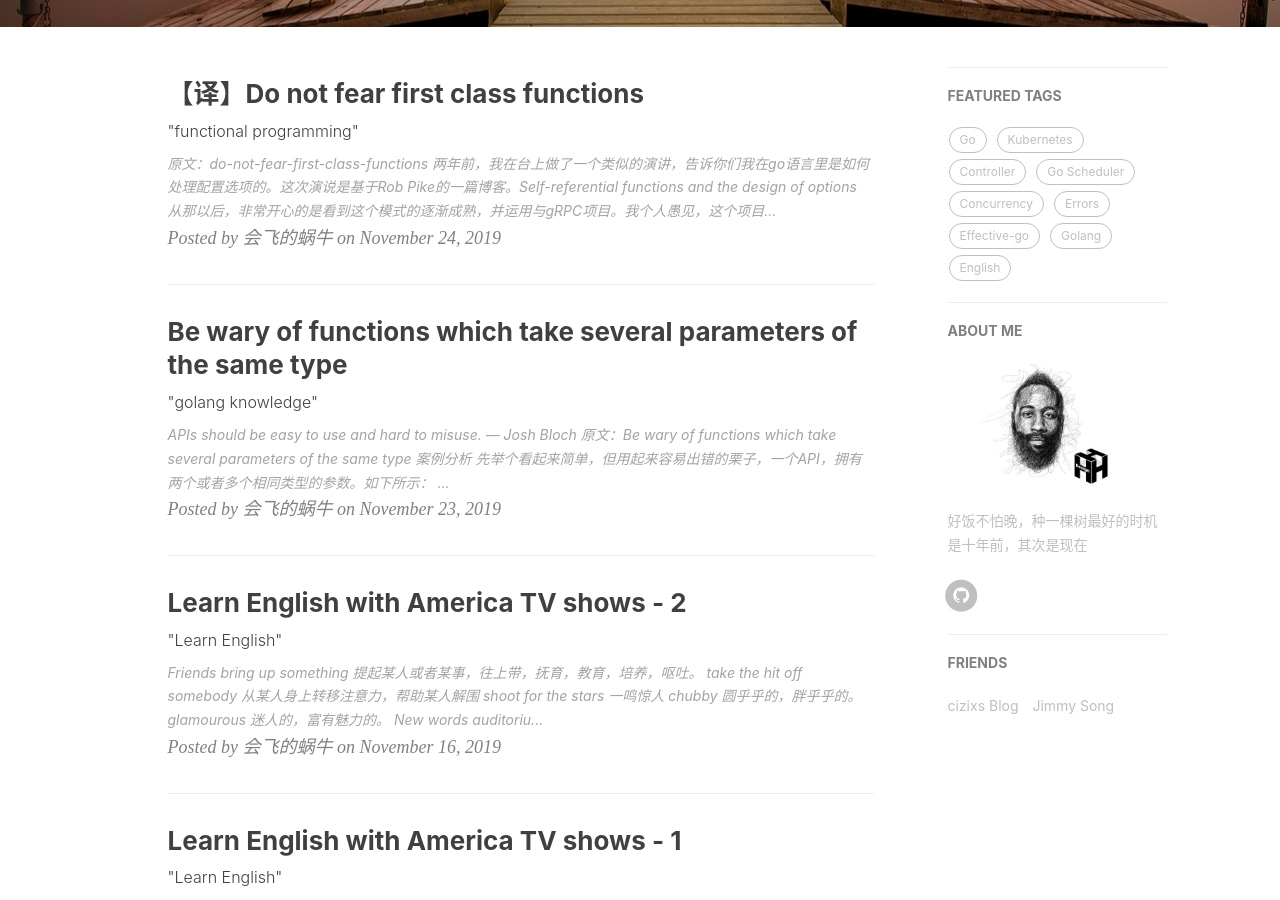
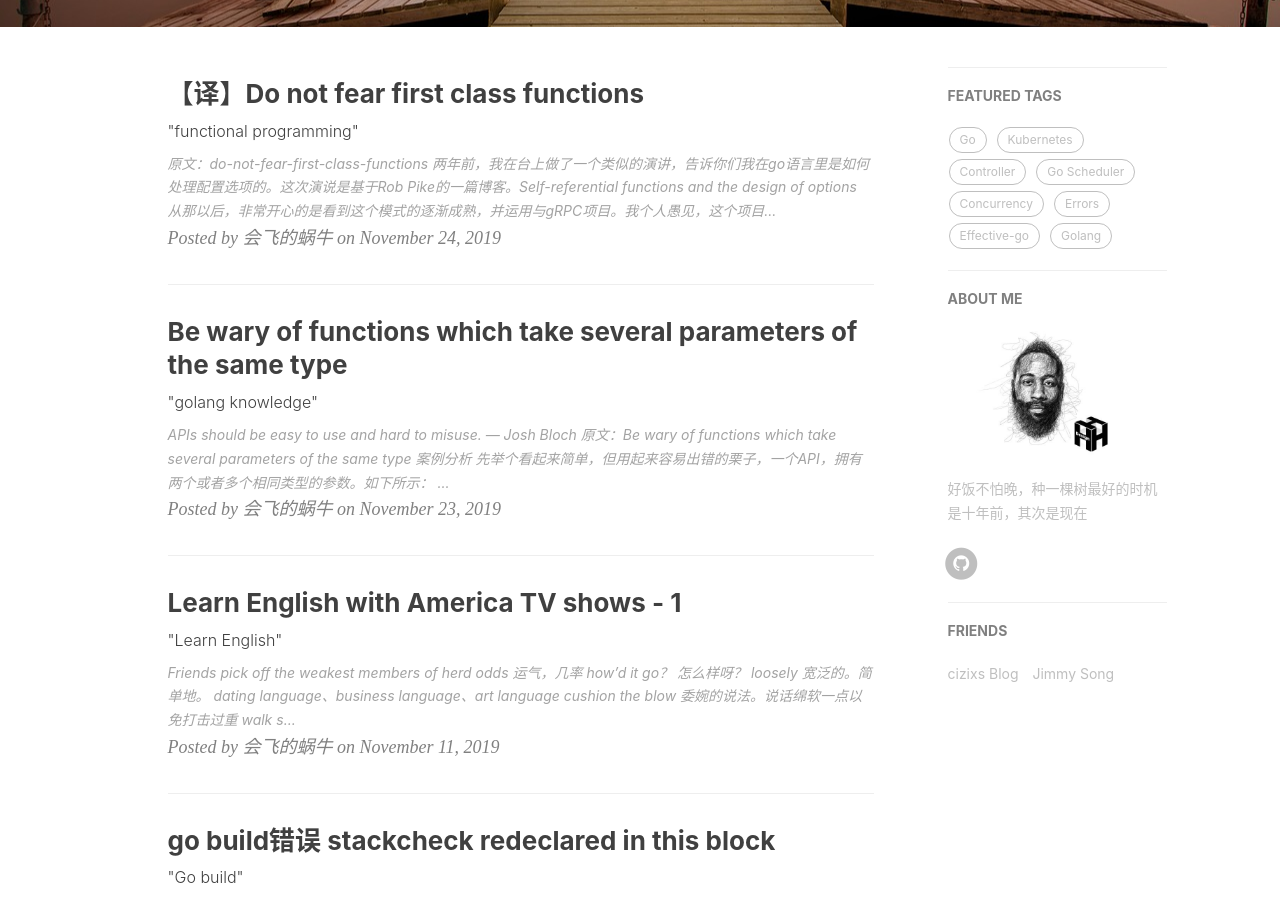
Before and after one commit to torubylist/blog, a Jekyll site: the page built from index.html, in a window 1280 px wide and 900 px high, scrolled down 371 px. Built offline with Jekyll 4.4.1, drawn with Linux system fonts in a browser that asks for light colours; nearby versions of some CDN libraries; the list of posts is cut into pages by our own code; comment, search, counter and statistics services are not loaded; some of the changed text lies outside the part shown.

```diff
--- a/_posts/2019-11-17-english-learning.md
+++ /dev/null
@@ -1,53 +0,0 @@
----
-layout:     post
-title:      "Learn English with America TV shows - 2"
-subtitle:   " \"Learn English\""
-date:       2019-11-16 20:00:00
-author:     "会飞的蜗牛"
-header-img: "img/english-learning.jpg"
-tags:
-    - English
-
----
-
-### Friends
-1. bring up something 提起某人或者某事，往上带，抚育，教育，培养，呕吐。
-2. take the hit off somebody 从某人身上转移注意力，帮助某人解围
-3. shoot for the stars 一鸣惊人
-4. chubby 圆乎乎的，胖乎乎的。
-5. glamourous 迷人的，富有魅力的。
-
-
-
-
-### New words
-1. auditorium 大礼堂
-2. basin 流域，盆地
-3. binoculars 双筒望远镜
-4. bladders 膀胱
-5. boarder 在校学生
-6. brochures 小册子
-7. burglar 盗贼
-8. caveat 警告
-9. cellulose 纤维素，维生素
-10. chandelier 吊灯
-11. degradation 退化；降格，降级；堕落
-12. digestive 消化
-13. fountain 喷泉
-14. graffiti 涂鸦
-15. Cathedral 大教堂
-16. cabin 小屋
-17. irrigation 灌溉
-18. facilitate 促进，使容易，帮助
-19. aristocrat 贵族
-20. sauna 桑拿
-21. resin 树脂
-22. metallurgy 冶金
-23. mite 螨虫
-24. pasture 牧场
-25. polytechnic 理工的
-26. proofreading 校对
-27. amber 琥珀
-28. aristocrat 贵族
-29. bark 树皮
-30. cabin 小屋
```
Also changed, not shown: _posts/2020-0513-law-of-reflection.md (+1 -1 lines), _posts/2020-law-of-reflection.md (deleted, +0 -414 lines).
